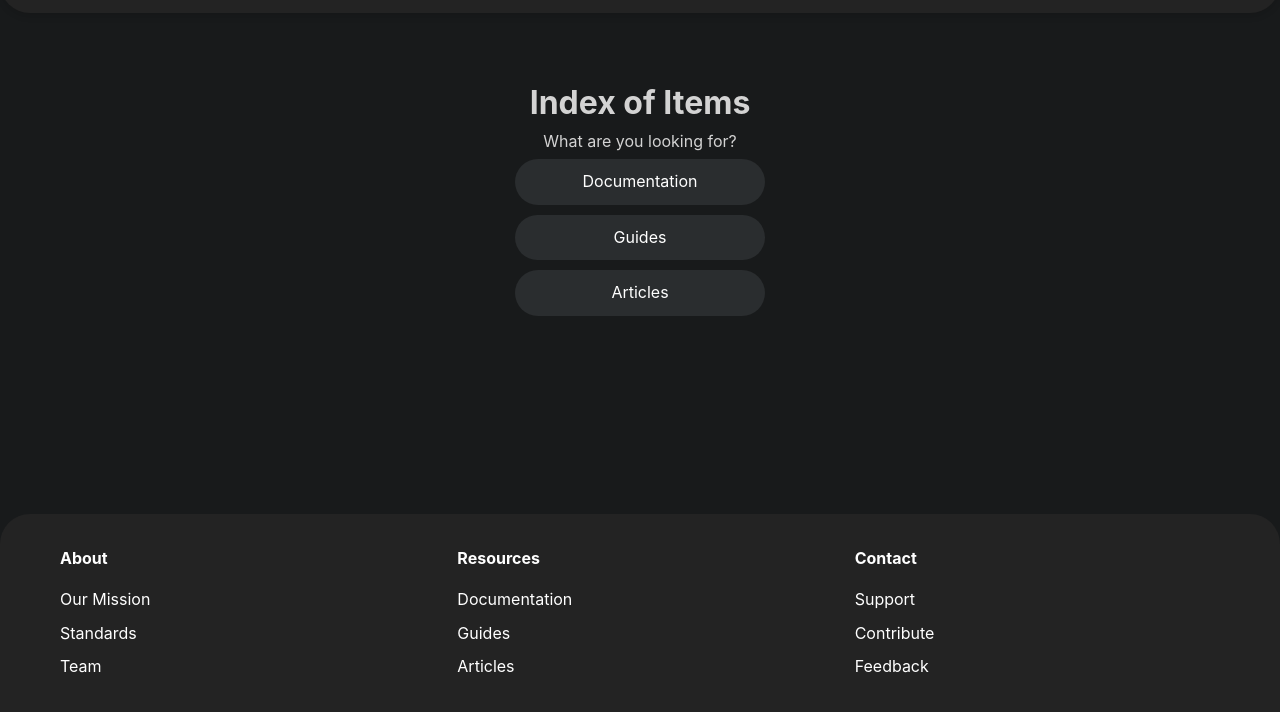
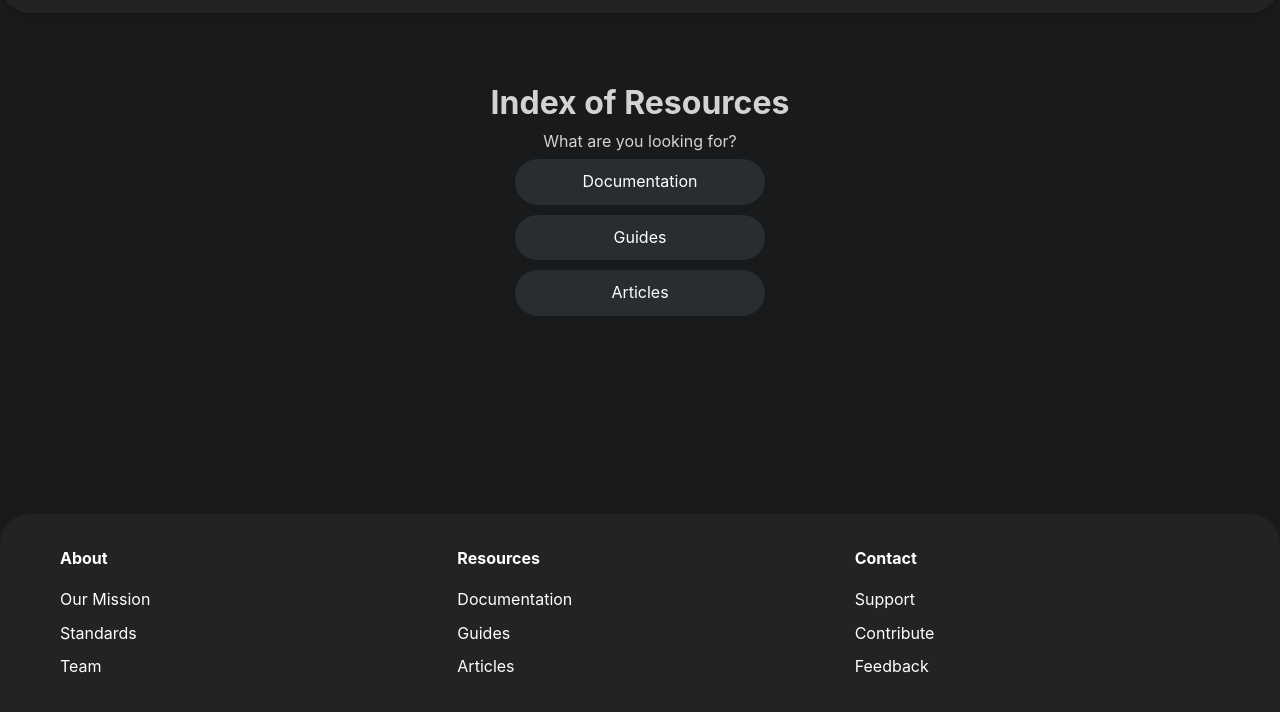
Before and after one commit to Silverflag/sf-clearnet-v2, a plain HTML site: page resources/index.html in a window 1280 px wide. Shown: the part 80-792 px from the top of the page. Drawn offline with Linux system fonts and the light colour scheme.

Commit message:
fix missplelling

```diff
--- a/resources/index.html
+++ b/resources/index.html
@@ -154,7 +154,7 @@
         </header>
 
         <main class="content">
-            <h1>Index of Items</h1>
+            <h1>Index of Resources</h1>
             <p>What are you looking for?</p>
             <div style="display: flex; flex-direction: column; align-items: center;">
                 <a href="/resources/docs.html" class="button">Documentation</a>
```
